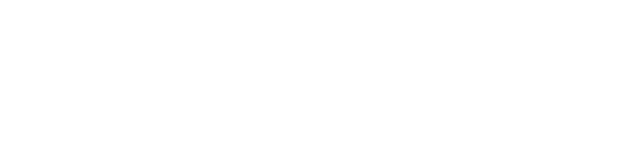
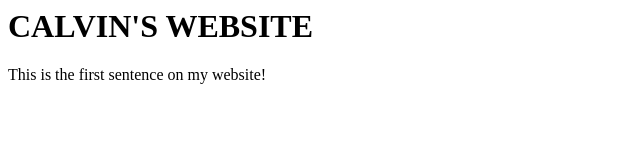
Before and after one commit to kevin71724/calvin, a plain HTML site: page index.html in a window 1280 px wide. Shown: the whole page, without its empty margins (0-640 px from the left). Drawn offline with Linux system fonts and the light colour scheme.

Commit message:
second commit

```diff
--- a/index.html
+++ b/index.html
@@ -1,5 +1,7 @@
 <html>
 <head></head>
 <body>
+	<h1> CALVIN'S WEBSITE</h1>
+	<p>This is the first sentence on my website!</p>
 </body>
 </html>
```
